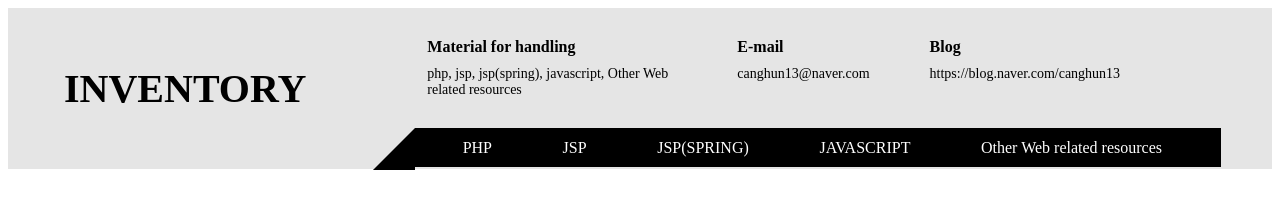
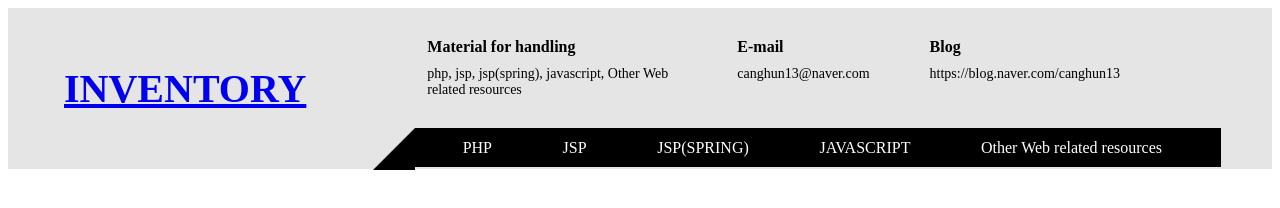
Before and after one commit to canghun13/inventory3, a plain HTML site: page head.html in a window 1280 px wide. Drawn offline with Linux system fonts and the light colour scheme.

Commit message:
test
test

```diff
--- a/css/basic.css
+++ b/css/basic.css
@@ -39,6 +39,7 @@ body, html{
 	border:2px solid #e0e0e0;
 	border-radius:15px;
 	box-sizing:border-box;
+	cursor:pointer;
 }
 .php_main_section > .subject > .content{
 	display:none;
--- a/head.html
+++ b/head.html
@@ -4,7 +4,7 @@
 	<div class="container">
 		<div class="head_wrap_inner">
 			<div class="logo">
-				INVENTORY
+				<a href="/inventory3/index.html">INVENTORY</a>
 			</div>
 			<div class="info_wrap">
 				<div class="info">
```
